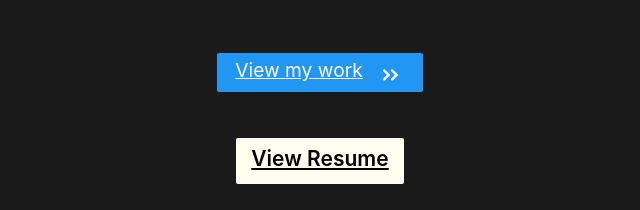
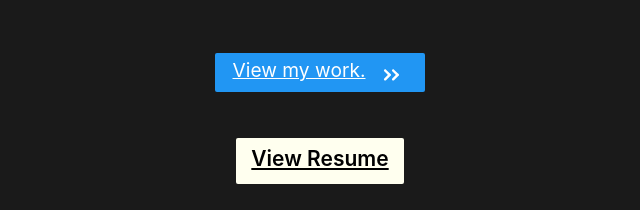
Before and after one commit to 1AVINASH/Portfolio, a plain HTML site: page index.html in a window 1280 px wide. Shown: the part 385-595 px from the top of the page, 320-960 px from the left. Drawn offline with nearby package versions, Linux system fonts and the light colour scheme.

Commit message:
Update index.html

```diff
--- a/index.html
+++ b/index.html
@@ -60,7 +60,7 @@
     <p>
         <div class="center-con">
         <div class="round" style="width: 10%; display: inline;">
-            <div id="cta"><a href = "works.html" class = "knowmore" style="display: inline;">View my work
+            <div id="cta"><a href = "works.html" class = "knowmore" style="display: inline;">View my work.
                 <span class="arrow primera next "></span>
                 <span class="arrow segunda next "></span></a>
             </div>
```
